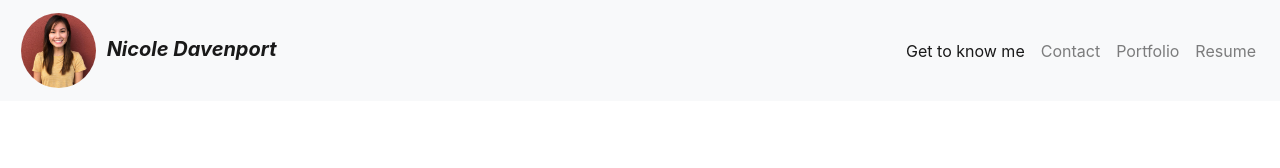
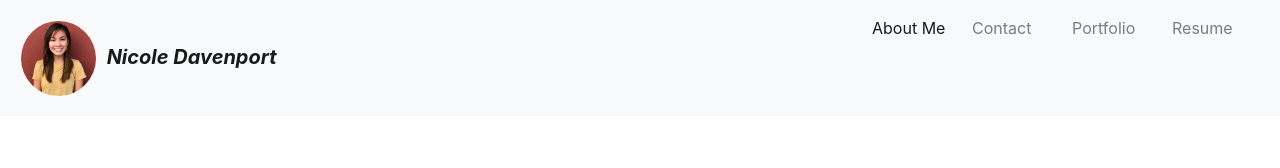
Before and after one commit to davenportnw/portfolio_davenport, a plain HTML site: page index.html in a window 1280 px wide. Shown: the top 168 px of the page. Drawn offline with nearby package versions, Linux system fonts and the light colour scheme; a web font is replaced by a local one.

Commit message:
Responsiveness to navigation bar.

```diff
--- a/index.html
+++ b/index.html
@@ -23,16 +23,16 @@
 <div class="collapse navbar-collapse" id="navbarNav">
   <ul class="navbar-nav ml-auto">
     <li class="nav-item active">
-      <a class="nav-link" href="aboutme.html">Get to know me</a>
+      <a class="nav-link zoom" href="aboutme.html">About Me</a>
     </li>
     <li class="nav-item">
-      <a class="nav-link" href="contact.html">Contact</a>
+      <a class="nav-link zoom" href="contact.html">Contact</a>
     </li>
     <li class="nav-item">
-      <a class="nav-link" href="portfolio.html">Portfolio</a>
+      <a class="nav-link zoom" href="portfolio.html">Portfolio</a>
     </li>
     <li class="nav-item">
-      <a class="nav-link" href="assets/Resume 2019.pdf">Resume</a>
+      <a class="nav-link zoom" href="assets/Resume 2019.pdf">Resume</a>
     </li>
   </ul>
 </div>
@@ -54,6 +54,7 @@
 
 
 <script src="https://code.jquery.com/jquery-3.4.1.slim.min.js" integrity="sha384-J6qa4849blE2+poT4WnyKhv5vZF5SrPo0iEjwBvKU7imGFAV0wwj1yYfoRSJoZ+n" crossorigin="anonymous"></script>
+<script src="app.js"></script>
 <script src="https://cdn.jsdelivr.net/npm/popper.js@1.16.0/dist/umd/popper.min.js" integrity="sha384-Q6E9RHvbIyZFJoft+2mJbHaEWldlvI9IOYy5n3zV9zzTtmI3UksdQRVvoxMfooAo" crossorigin="anonymous"></script>
 <script src="https://stackpath.bootstrapcdn.com/bootstrap/4.4.1/js/bootstrap.min.js" integrity="sha384-wfSDF2E50Y2D1uUdj0O3uMBJnjuUD4Ih7YwaYd1iqfktj0Uod8GCExl3Og8ifwB6" crossorigin="anonymous"></script>
 </body>
--- a/style.css
+++ b/style.css
@@ -51,7 +51,17 @@ p{
 
 /* Navigation Bar  */
 
+.zoom {
+  padding: 20px;
+  transition: transform .2s;
+  width: 100px;
+  height: 100px;
+  margin: 0 auto;
+}
 
+.zoom:hover {
+  transform: scale(1.5);
+}
 /* Portfolio Page */
 
 #portfolio{
```
Also changed, not shown: aboutme.html (+4 -4 lines), contact.html (+4 -4 lines), portfolio.html (+4 -4 lines).
